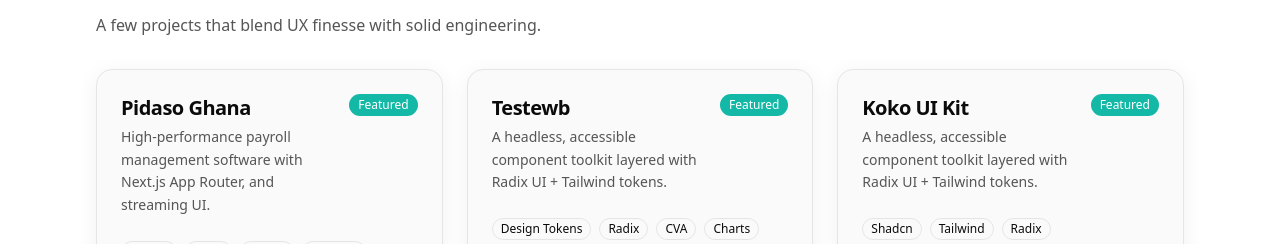
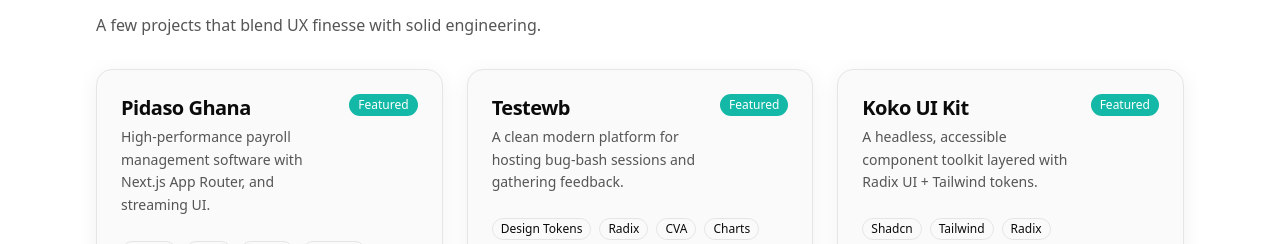
Before and after one commit to frimpongopoku/pw, a Next.js app: page / in a window 1280 px wide. Shown: the part 913-1157 px from the top of the page. Built offline with nearby package versions, Linux system fonts and the light colour scheme.

Commit message:
feat: update project description for improved clarity and relevance

```diff
--- a/src/app/page.tsx
+++ b/src/app/page.tsx
@@ -272,7 +272,7 @@
     {
       title: "Testewb",
       description:
-        "A headless, accessible component toolkit layered with Radix UI + Tailwind tokens.",
+        "A clean modern platform for hosting bug-bash sessions and gathering feedback.",
       tags: ["Design Tokens", "Radix", "CVA", "Charts"],
       href: "https://your-demo-url.com/design-system",
       // repo: "https://github.com/frimpongopoku/design-system",
```
